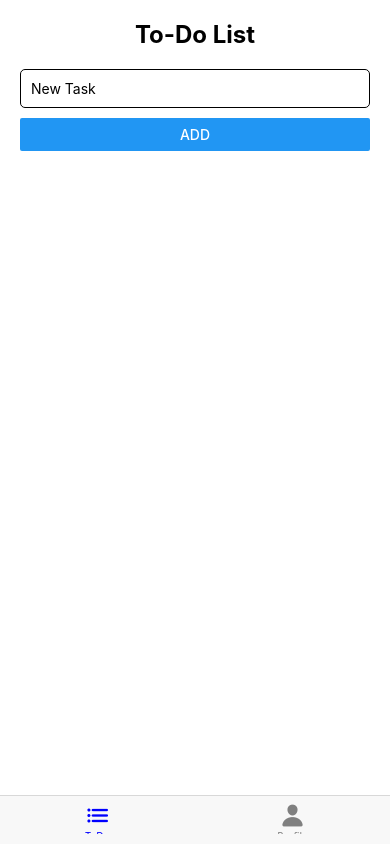
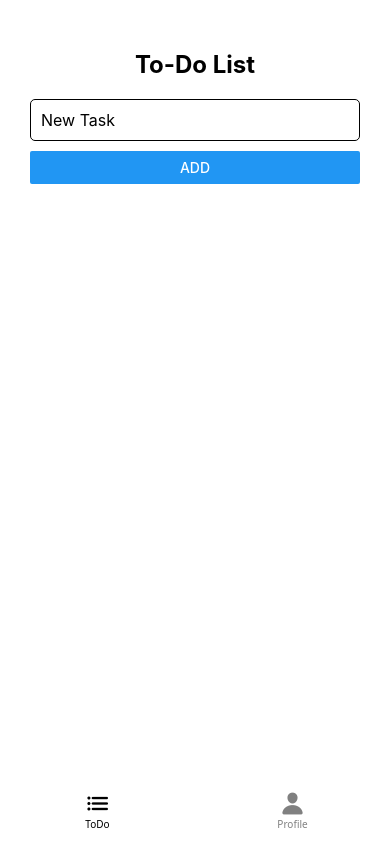
Before and after one commit to ryanJames29/TODO_APP, a React Native app in the folder todo/: screen /tabs/todoNav in a window 390 px wide. Built offline with nearby package versions, Linux system fonts and the light colour scheme.

Commit message:
updated general UI. Can further improve it with this general setup later.

```diff
--- a/todo/App.tsx
+++ b/todo/App.tsx
@@ -3,6 +3,8 @@ import { NavigationContainer } from "@react-navigation/native";
 import { createNativeStackNavigator } from "@react-navigation/native-stack";
 import LoginScreen from "./app/auth/login";
 import TodoNav from "./app/tabs/todoNav";
+import { View, Platform, KeyboardAvoidingView } from "react-native";
+import { SafeAreaProvider } from "react-native-safe-area-context"; // ✅ Wrap the whole app
 
 export type RootStackParamList = {
   Login: undefined;
@@ -14,7 +16,8 @@ const Stack = createNativeStackNavigator<RootStackParamList>();
 
 export default function App() {
   return (
-    //updated navigation container - allows for the bottom navigation once logged in
+    <SafeAreaProvider>
+      <View style={{ flex: 1 }}>
         <NavigationContainer>
           <Stack.Navigator initialRouteName="Login">
             <Stack.Screen name="Login" component={LoginScreen} />
@@ -22,5 +25,7 @@ export default function App() {
             <Stack.Screen name="auth/login" component={LoginScreen} />
           </Stack.Navigator>
         </NavigationContainer>
+      </View>
+    </SafeAreaProvider>
   );
 }
--- a/todo/app/auth/login.tsx
+++ b/todo/app/auth/login.tsx
@@ -94,31 +94,32 @@ export default function LoginScreen() {
         <Text style={styles.buttonText}>Login</Text>
       </TouchableOpacity>
 
+      {/* Clear Storage Button for Development Purposes */}
+      <TouchableOpacity style={styles.clearButton} onPress={clearStorage}>
+        <Text style={styles.clearButtonText}>Clear Storage (Dev)</Text>
+      </TouchableOpacity>
+
       {/* Link under the button */}
       <TouchableOpacity onPress={handleRegister}>
         <Text style={styles.linkText}>Create Account</Text>
       </TouchableOpacity>
 
-      {/* Clear Storage Button for Development Purposes */}
-      <TouchableOpacity style={styles.clearButton} onPress={clearStorage}>
-        <Text style={styles.clearButtonText}>Clear Storage (Dev)</Text>
-      </TouchableOpacity>
     </View>
   );
 }
 
 const styles = StyleSheet.create({
   container: {
-    flex: 4,
-    justifyContent: "center",
+    flex: 1,
     alignItems: "center",
     backgroundColor: "white",
   },
   title: {
     fontSize: 24,
     color: "black",
-    marginBottom: 25,
+    marginBottom: 50,
     fontWeight: "bold",
+    paddingTop: 50,
   },
   input: {
     width: "80%",
@@ -126,7 +127,7 @@ const styles = StyleSheet.create({
     borderWidth: 1,
     borderColor: "#ccc",
     borderRadius: 5,
-    marginBottom: 15,
+    marginBottom: 25,
   },
   button: {
     backgroundColor: "#007BFF",
@@ -137,6 +138,7 @@ const styles = StyleSheet.create({
     borderColor: "#0056b3",
     alignItems: "center",
     width: "80%",
+    marginTop: 25,
   },
   buttonText: {
     color: "white",
--- a/todo/app/tabs/profile.tsx
+++ b/todo/app/tabs/profile.tsx
@@ -2,8 +2,6 @@ import React, { useEffect, useState } from "react";
 import { View, Text, StyleSheet, TouchableOpacity, Alert } from "react-native";
 import AsyncStorage from "@react-native-async-storage/async-storage";
 import { useNavigation } from "@react-navigation/native";
-import { NativeStackNavigationProp } from "@react-navigation/native-stack";
-import { RootStackParamList } from "../../App";  // ✅ Import RootStackParamList
 import { router } from "expo-router"; // Import router for navigation
 
 const ProfileScreen: React.FC = () => {
@@ -11,7 +9,7 @@ const ProfileScreen: React.FC = () => {
   const [email, setEmail] = useState<string | null>(null);
   const [name, setName] = useState<string | null>(null);
 
-  //Fetch the Name and email of the user for population on profile
+  // ✅ Fetch the user's email for display
   useEffect(() => {
     const fetchUserEmail = async () => {
       const storedEmail = await AsyncStorage.getItem("loggedInUserEmail");
@@ -20,6 +18,7 @@ const ProfileScreen: React.FC = () => {
     fetchUserEmail();
   }, []);
 
+  // ✅ Fetch the user's name for display
   useEffect(() => {
     const fetchName = async () => {
       const storedName = await AsyncStorage.getItem("loggedInUser_name");
@@ -28,11 +27,11 @@ const ProfileScreen: React.FC = () => {
     fetchName();
   }, []);
 
+  // ✅ Handle Logout
   const handleLogout = async () => {
     try {
-      //remove the user once logged out to keep it clean
       await AsyncStorage.removeItem("loggedInUserEmail");
-      router.push("/auth/login"); //Navigate back to the login screen. - Again, may need to change to navigate
+      router.push("/auth/login"); // Navigate to login screen
       console.log("User logged out.");
     } catch (error) {
       console.error("Error logging out:", error);
@@ -42,24 +41,79 @@ const ProfileScreen: React.FC = () => {
 
   return (
     <View style={styles.container}>
+      {/* ✅ "Profile" title centered at the top */}
+      <View style={styles.header}>
         <Text style={styles.title}>Profile</Text>
-      <Text style={styles.text}>Email: {email}</Text>
-      <Text style={styles.text}>Name: {name}</Text>
+      </View>
 
-      {/* Logout Button */}
+      {/* ✅ User Info (Left-aligned) */}
+      <View style={styles.infoContainer}>
+        <Text style={styles.label}>Email:</Text>
+        <Text style={styles.text}>{email}</Text>
+
+        <Text style={styles.label}>Name:</Text>
+        <Text style={styles.text}>{name}</Text>
+      </View>
+
+      {/* ✅ Logout Button at the Bottom */}
+      <View style={styles.footer}>
         <TouchableOpacity style={styles.logoutButton} onPress={handleLogout}>
           <Text style={styles.logoutButtonText}>Logout</Text>
         </TouchableOpacity>
+      </View>
     </View>
   );
 };
 
 const styles = StyleSheet.create({
-  container: { flex: 1, justifyContent: "center", alignItems: "center", backgroundColor: "white" },
-  title: { fontSize: 24, marginBottom: 10, fontWeight: "bold" },
-  text: { fontSize: 18, marginBottom: 20 },
-  logoutButton: { backgroundColor: "red", padding: 10, borderRadius: 5 },
-  logoutButtonText: { fontSize: 18, color: "white", fontWeight: "bold" },
+  container: {
+    flex: 1,
+    backgroundColor: "white",
+    justifyContent: "space-between", // ✅ Ensures Profile at top & Logout at bottom
+  },
+  header: {
+    alignItems: "center",
+    marginTop: 50, // ✅ Pushes "Profile" down slightly for better positioning
+  },
+  title: {
+    fontSize: 24,
+    fontWeight: "bold",
+  },
+  infoContainer: {
+    marginTop: 50,
+    flex: 1,
+    paddingHorizontal: 30,
+  },
+  label: {
+    fontSize: 20,
+    fontWeight: "bold",
+    color: "black",
+    marginBottom: 5,
+  },
+  text: {
+    fontSize: 18,
+    color: "black",
+    marginBottom: 20, // ✅ Adds spacing between Name & Email
+  },
+  footer: {
+    alignItems: "center",
+    paddingBottom: 100, // ✅ Ensures Logout button is at bottom
+  },
+  logoutButton: {
+    backgroundColor: "red",
+    paddingVertical: 12,
+    paddingHorizontal: 20,
+    borderRadius: 8,
+    borderWidth: 1,
+    borderColor: "black",
+    width: "80%",
+    alignItems: "center",
+  },
+  logoutButtonText: {
+    fontSize: 18,
+    color: "white",
+    fontWeight: "bold",
+  },
 });
 
 export default ProfileScreen;
--- a/todo/app/tabs/todo.tsx
+++ b/todo/app/tabs/todo.tsx
@@ -128,6 +128,7 @@ const TodoListScreen: React.FC = () => {
       <TextInput
         placeholder="New Task"
         style={styles.input}
+        placeholderTextColor="black"
         value={newTodo}
         onChangeText={setNewTodo}
       />
@@ -137,6 +138,7 @@ const TodoListScreen: React.FC = () => {
       <FlatList
         data={todos}
         keyExtractor={(item) => item.id.toString()}
+        contentContainerStyle={{ flexGrow: 1 }}
         renderItem={({ item }) => (
           <View style={styles.todoContainer}>
             <TouchableOpacity
@@ -160,13 +162,15 @@ const TodoListScreen: React.FC = () => {
 //UI Styles
 const styles = StyleSheet.create({
   container: {
-    flex: 1,
-    padding: 20,
-    backgroundColor: "white"
+    flex: 1,  // ✅ Ensures it fills the entire screen
+    paddingLeft: 30,
+    paddingRight: 30,
+    backgroundColor: "white",
   },
   title: {
     fontSize: 24,
     marginBottom: 20,
+    marginTop: 50,
     fontWeight: "bold",
     textAlign: "center"
   },
@@ -175,17 +179,19 @@ const styles = StyleSheet.create({
     padding: 10,
     marginBottom: 10,
     borderWidth: 1,
-    borderRadius: 5
+    borderRadius: 5,
+    color: "black",
+    fontSize: 16,
   },
   todoContainer: {
     flexDirection: "row",
     alignItems: "center",
     justifyContent: "space-between",
-    padding: 10,
-    borderBottomWidth: 1
+    // padding: 10,
+    borderBottomWidth: 1,
   },
   todoTextContainer: {
-    flex: 1
+    flex: 1,
   },
   todoText: {
     fontSize: 18
--- a/todo/app/tabs/todoNav.tsx
+++ b/todo/app/tabs/todoNav.tsx
@@ -31,9 +31,18 @@ const TodoNav: React.FC = () => {
 
             return <Ionicons name={iconName} size={size} color={color} />;
           },
-          tabBarActiveTintColor: "blue",
+          tabBarActiveTintColor: "black",
           tabBarInactiveTintColor: "gray",
-          tabBarStyle: { backgroundColor: "#f8f8f8", paddingBottom: 5 },
+          tabBarStyle: {
+            backgroundColor: "white",
+            position: "absolute",
+            bottom: 0,
+            left: 0,
+            right: 0,
+            height: 60,
+            borderTopWidth: 0,
+            elevation: 0,
+          },
           headerShown: false, // Hide header to make more space
         })}
       >
--- a/todo/package.json
+++ b/todo/package.json
@@ -43,7 +43,7 @@
     "react-native-crypto": "^2.2.0",
     "react-native-gesture-handler": "~2.20.2",
     "react-native-reanimated": "~3.16.1",
-    "react-native-safe-area-context": "4.12.0",
+    "react-native-safe-area-context": "^4.12.0",
     "react-native-screens": "~4.4.0",
     "react-native-vector-icons": "^10.2.0",
     "react-native-web": "~0.19.13",
```
Also changed, not shown: todo/app/auth/register.tsx (+6 -3 lines), 1 other file (tests, documents, lock files or other folders). Lines whose indentation alone changed are shown as unchanged.
